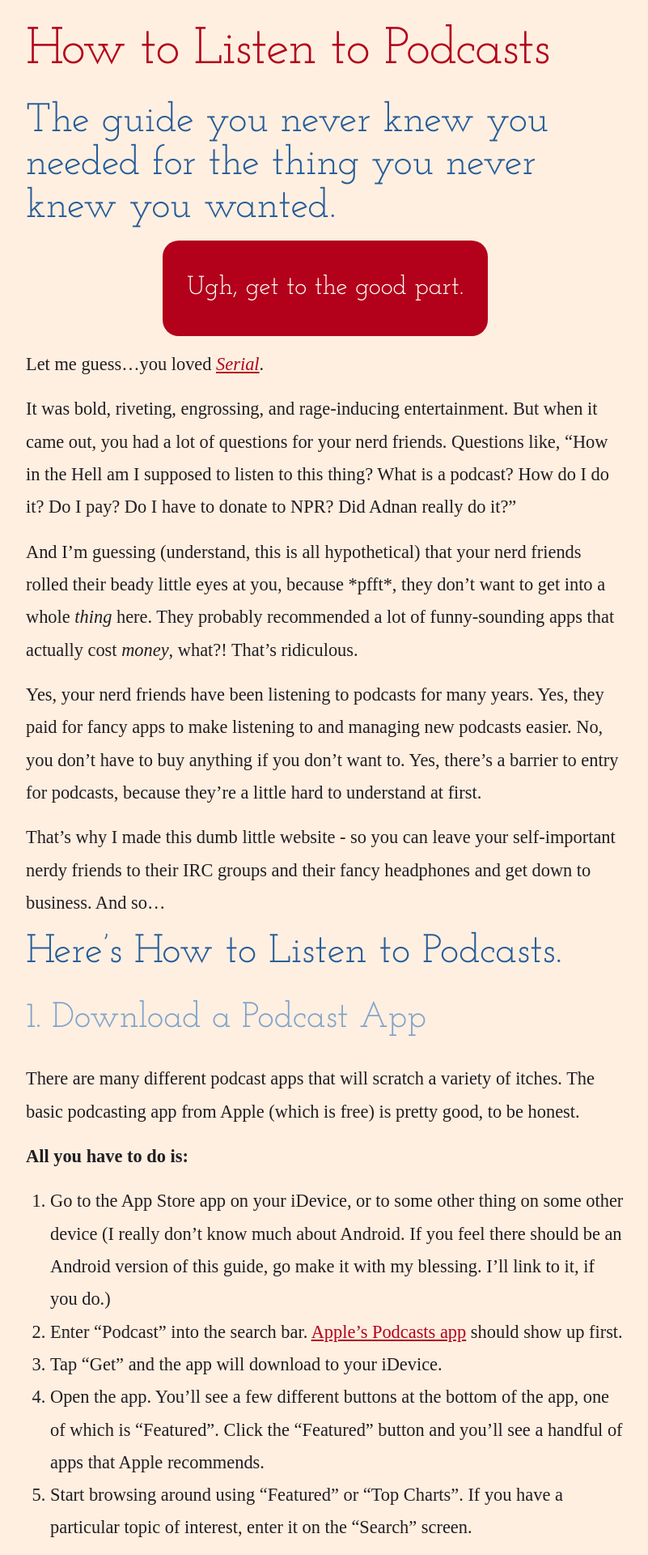
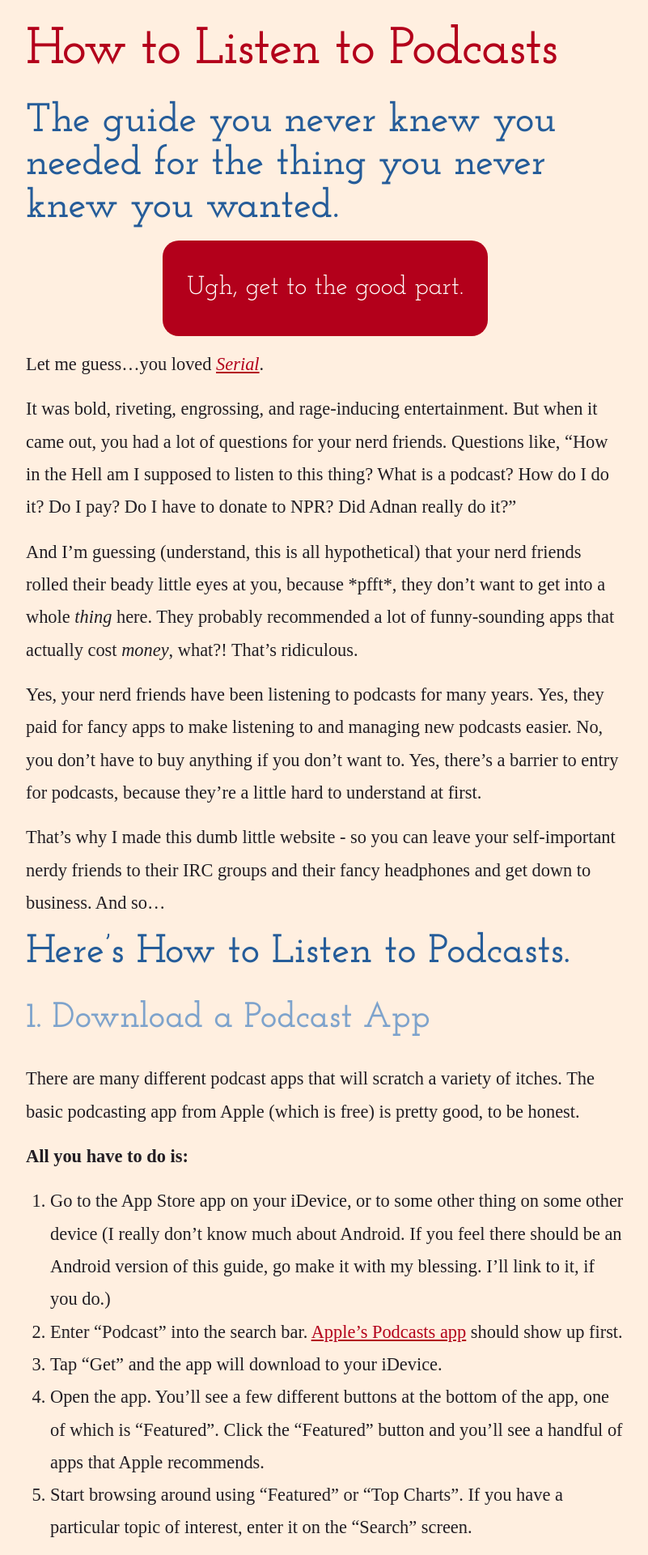
Before and after one commit to jimmymarks/podcastjustice, a Jekyll site: the page built from index.md, in a window 1280 px wide. Shown: the top 1920 px of the page at 81% size, without its empty margins (238-1039 px from the left). Built offline with Jekyll 4.4.1, drawn with Linux system fonts in a browser that asks for light colours; some web fonts are replaced.

Commit message:
Added Josefin weights
For thicker lines

```diff
--- a/_includes/head.html
+++ b/_includes/head.html
@@ -6,7 +6,7 @@
   <title>{% if page.title %}{{ page.title }}{% else %}{{ site.title }}{% endif %}</title>
   <meta name="description" content="{% if page.excerpt %}{{ page.excerpt | strip_html | strip_newlines | truncate: 160 }}{% else %}{{ site.description }}{% endif %}">
 
-  <link href='http://fonts.googleapis.com/css?family=Sorts+Mill+Goudy|Josefin+Slab' rel='stylesheet' type='text/css'>
+  <link href='http://fonts.googleapis.com/css?family=Sorts+Mill+Goudy|Josefin+Slab:400,600,700' rel='stylesheet' type='text/css'>
   <link rel="stylesheet" href="{{ "/podcastjustice/css/main.css" | prepend: site.baseurl }}">
   <link rel="canonical" href="{{ page.url | replace:'index.html','' | prepend: site.baseurl | prepend: site.url }}">
   <link rel="alternate" type="application/rss+xml" title="{{ site.title }}" href="{{ "/feed.xml" | prepend: site.baseurl | prepend: site.url }}" />
--- a/_sass/_base.scss
+++ b/_sass/_base.scss
@@ -80,7 +80,7 @@ li {
  * Headings
  */
 h1, h2, h3, h4, h5, h6 {
-    font-weight: 300;
+    font-weight: 600;
     font-family: 'Josefin Slab', serif;//'Sorts Mill Goudy', serif;
 }
 
```
